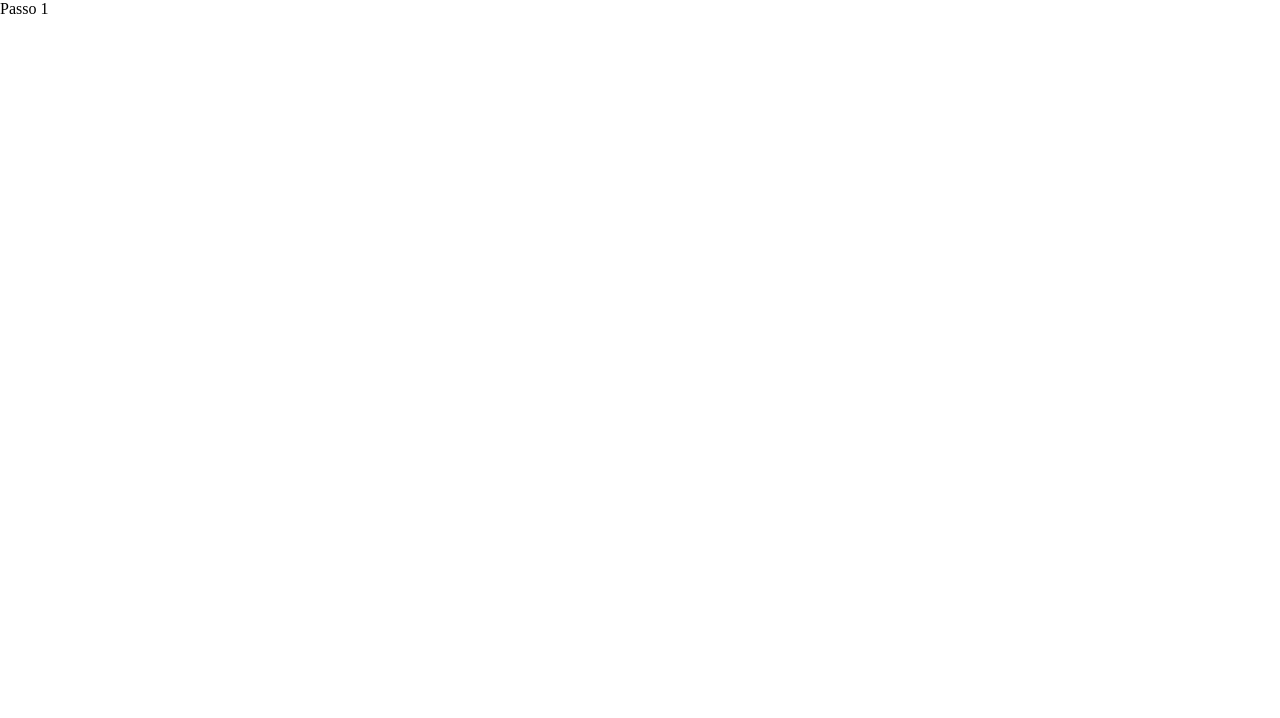
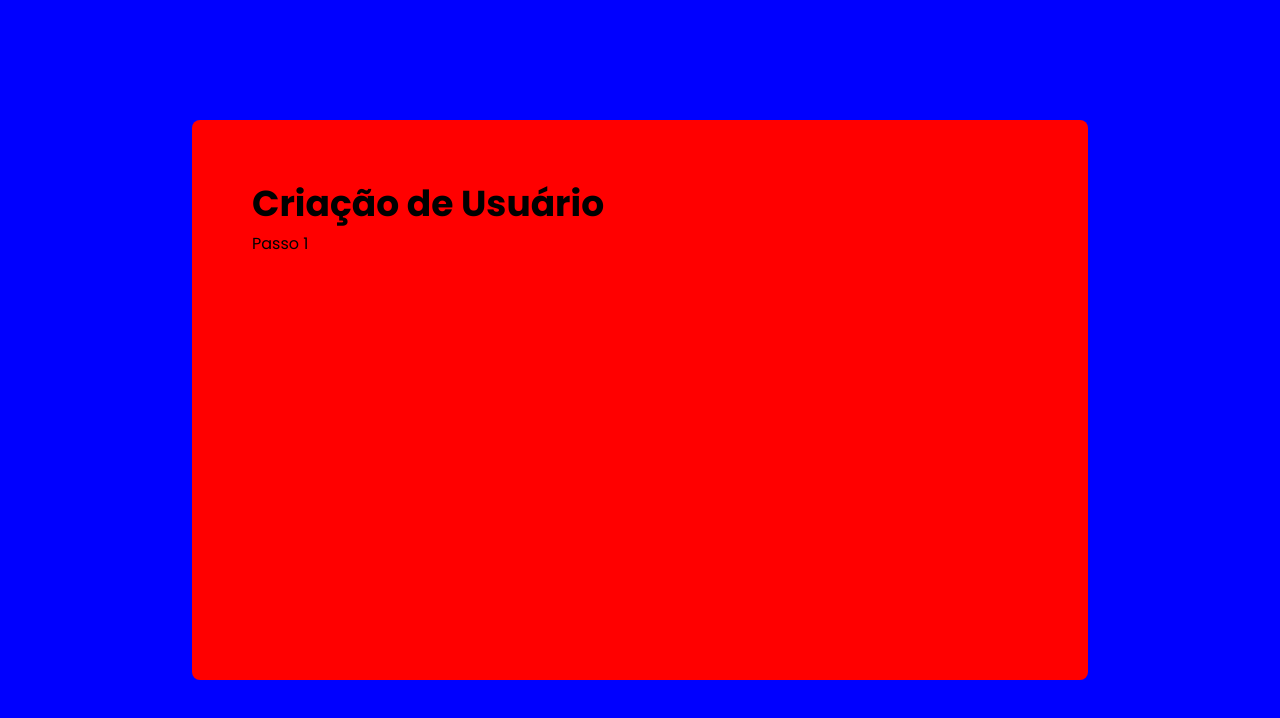
Before and after one commit to braulioportela79/user-form, a React (Create React App) app: page / in a window 1280 px wide. Shown: the top 718 px of the page. Built offline with nearby package versions, Linux system fonts and the light colour scheme.

Commit message:
feature: theme and header

```diff
--- a/public/index.html
+++ b/public/index.html
@@ -3,6 +3,12 @@
   <head>
     <meta charset="utf-8" />
     <link rel="icon" href="%PUBLIC_URL%/favicon.ico" />
+    <link rel="preconnect" href="https://fonts.googleapis.com" />
+    <link rel="preconnect" href="https://fonts.gstatic.com" crossorigin />
+    <link
+      href="https://fonts.googleapis.com/css2?family=Poppins:wght@400;500;700&display=swap"
+      rel="stylesheet"
+    />
     <meta name="viewport" content="width=device-width, initial-scale=1" />
     <meta name="theme-color" content="#000000" />
     <meta
--- /dev/null
+++ b/src/components/Header/index.tsx
@@ -0,0 +1,12 @@
+import { StyledTitle } from "../../styles/typograghy";
+import * as S from "./styles";
+
+export const Header = () => {
+  return (
+    <S.Container>
+      <StyledTitle fontSize="lg" fontWeight={500} tag="h1">
+        Criação de Usuário
+      </StyledTitle>
+    </S.Container>
+  );
+};
--- /dev/null
+++ b/src/components/Header/styles.tsx
@@ -0,0 +1,9 @@
+import styled from "styled-components";
+
+export const Container = styled.div`
+font-size: inherit;
+  /* h1 {
+    font-size: 2.25rem;
+    font-weight: 500;
+  } */
+`;
--- /dev/null
+++ b/src/components/Theme/index.tsx
@@ -0,0 +1,21 @@
+import { ReactNode } from "react";
+import * as S from "./styles";
+import { Header } from "../Header";
+
+type Props = {
+  children: ReactNode;
+};
+
+export const Theme = ({ children }: Props) => {
+  return (
+    <S.Container>
+      <S.Area>
+        <Header />
+        <S.Steps>
+          <S.TopBar></S.TopBar>
+          <S.Page>{children}</S.Page>
+        </S.Steps>
+      </S.Area>
+    </S.Container>
+  );
+};
--- /dev/null
+++ b/src/components/Theme/styles.tsx
@@ -0,0 +1,35 @@
+import styled from "styled-components";
+
+export const Container = styled.div`
+  /* background-color: #5357B1; */
+  /* color: #8C98A9; */
+  /* lightGray: '#F0F2F6',
+    darkGray: '#8C98A9',
+    purple: '#5357B1',
+    green: '#00AE63', */
+    /* margin: auto; */
+    /* display: flex; */
+    /* flex-direction: column; */
+    height: 100vh;
+    background-color: blue;
+    display: flex;
+`;
+
+export const Area = styled.div`
+    display: flex;
+    flex-direction: column;
+    border-radius: 8px;
+    /* padding: 20px; */
+    padding-left: 3.75rem;
+    padding-top: 3.5rem;
+    margin: auto;
+    width: 70vw;
+    height: 70vh;
+    background-color: red;
+`;
+
+export const Steps = styled.div``;
+
+export const TopBar = styled.div``;
+
+export const Page = styled.div``;
--- a/src/pages/FormStep1/index.tsx
+++ b/src/pages/FormStep1/index.tsx
@@ -1,5 +1,10 @@
 import * as S from "./styles";
+import { Theme } from "../../components/Theme";
 
 export const FormStep1 = () => {
-  return <S.Container>Passo 1</S.Container>;
+  return (
+    <Theme>
+      <S.Container>Passo 1</S.Container>
+    </Theme>
+  );
 };
--- a/src/pages/FormStep1/styles.tsx
+++ b/src/pages/FormStep1/styles.tsx
@@ -1,3 +1,10 @@
 import styled from "styled-components";
 
-export const Container = styled.div``;
+export const Container = styled.div`
+/* display: flex; */
+/* margin: auto;
+background-color: red;
+width: 50%;
+height: 50%; */
+/* height: 100vh; */
+`;
--- /dev/null
+++ b/src/styles/components/base-title.tsx
@@ -0,0 +1,24 @@
+import React from 'react';
+
+interface iBaseTitleProps {
+  children: React.ReactNode;
+  className?: string;
+  tag: 'h1' | 'h2' | 'h3' | 'h4' | 'h5' | 'h6';
+  fontWeight: 400 | 500 | 700;
+  fontSize: 'lg' | 'md' | 'sm';
+}
+
+export const BaseTitle = ({ children, className, tag }: iBaseTitleProps) => {
+  return (
+    <>
+      {tag === 'h1' && <h1 className={className}>{children}</h1>}
+      {tag === 'h2' && <h2 className={className}>{children}</h2>}
+      {tag === 'h3' && <h3 className={className}>{children}</h3>}
+      {tag === 'h4' && <h4 className={className}>{children}</h4>}
+      {tag === 'h5' && <h5 className={className}>{children}</h5>}
+      {tag === 'h6' && <h6 className={className}>{children}</h6>}
+    </>
+  );
+};
+
+export default BaseTitle;
--- a/src/styles/global.tsx
+++ b/src/styles/global.tsx
@@ -1,10 +1,22 @@
 import { createGlobalStyle } from "styled-components";
+
+export const ThemeColors = {
+  colors: {
+    white: "#FFFFFF",
+    black: "#000000",
+    lightGray: "#F0F2F6",
+    darkGray: "#8C98A9",
+    purple: "#5357B1",
+    green: "#00AE63",
+  },
+};
 
 export const GlobalStyle = createGlobalStyle`
     * {
         margin: 0;
         padding: 0;
         box-sizing: border-box;
+        font-family: 'Poppins', sans-serif;
     }
 
     button {
@@ -22,4 +34,23 @@ export const GlobalStyle = createGlobalStyle`
     li {
         list-style: none;
     }
+
+    input {
+		outline: none;
+	}
+
+	a {
+		text-decoration: none;
+	}
+
+	h1,
+	h2,
+	h3,
+	h4,
+	h5,
+	h6,
+	p {
+		margin: 0;
+		padding: 0;
+	}
 `;
--- /dev/null
+++ b/src/styles/typograghy.tsx
@@ -0,0 +1,83 @@
+import styled, { css } from "styled-components";
+// import { ThemeColors } from "./global";
+import { BaseTitle } from "./components/base-title";
+
+export const StyledTitle = styled(BaseTitle)`
+  ${({ fontSize }) => {
+    switch (fontSize) {
+      case "lg":
+        return css`
+          font-size: 2.25rem;
+        `;
+      case "md":
+        return css`
+          font-size: 1.25rem;
+        `;
+      case "sm":
+        return css`
+          font-size: 0.75rem;
+        `;
+    }
+  }}
+`;
+
+interface iStyledParagraph {
+  fontSize: "lg" | "md" | "sm";
+}
+
+export const StyledParagraph = styled.p<iStyledParagraph>`
+  font-weight: 400;
+
+  strong,
+  b {
+    font-weight: 700;
+  }
+
+  ${({ fontSize }) => {
+    switch (fontSize) {
+      case "lg":
+        return css`
+          font-size: 1.25rem;
+        `;
+      case "md":
+        return css`
+          font-size: 1rem;
+        `;
+      case "sm":
+        return css`
+          font-size: 0.75rem;
+        `;
+    }
+  }}
+`;
+
+interface iStyledSpan {
+  fontSize: "lg" | "md" | "sm";
+  type: "validation";
+}
+
+export const StyledSpan = styled.span<iStyledSpan>`
+  font-weight: 400;
+
+  strong,
+  b {
+    font-weight: 700;
+  }
+
+  ${({ fontSize }) => {
+    switch (fontSize) {
+      case "lg":
+        return css`
+          font-size: 1.25rem;
+        `;
+      case "md":
+        return css`
+          font-size: 1rem;
+        `;
+      case "sm":
+        return css`
+          font-size: 0.75rem;
+        `;
+    }
+  }}
+`;
```
